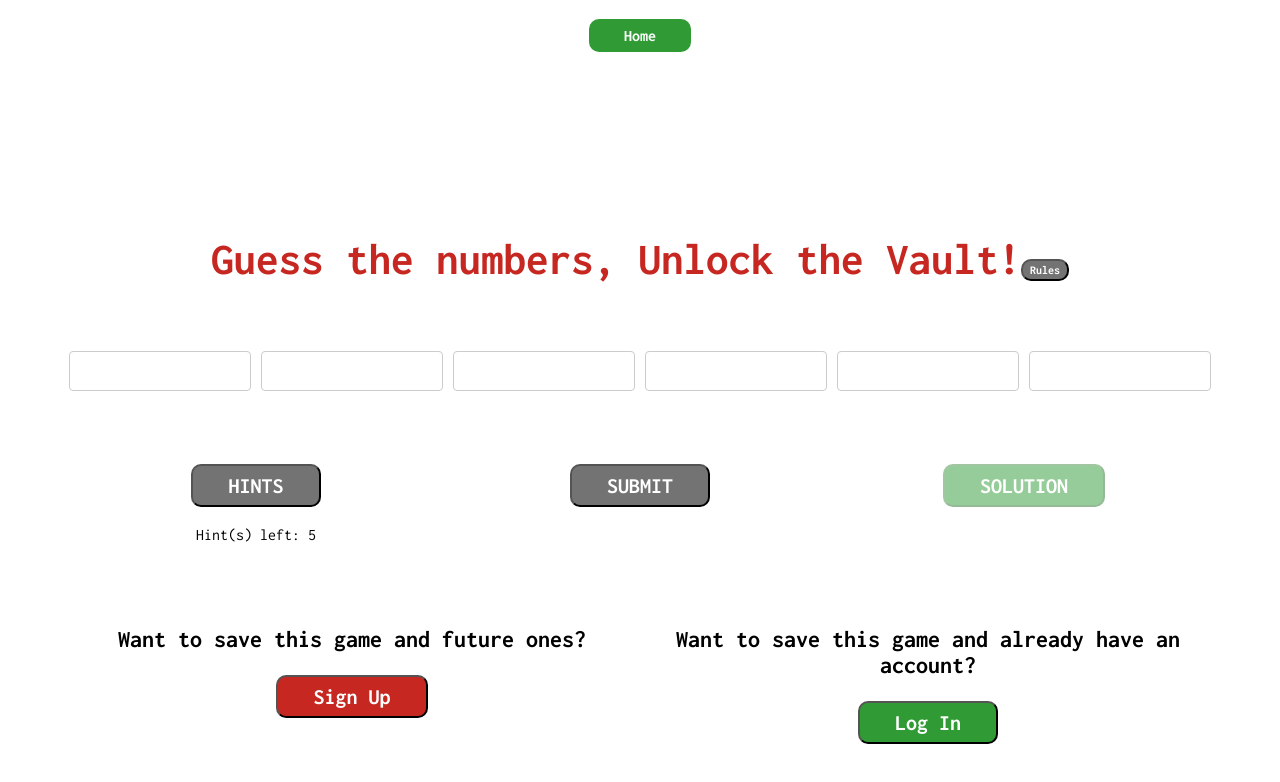
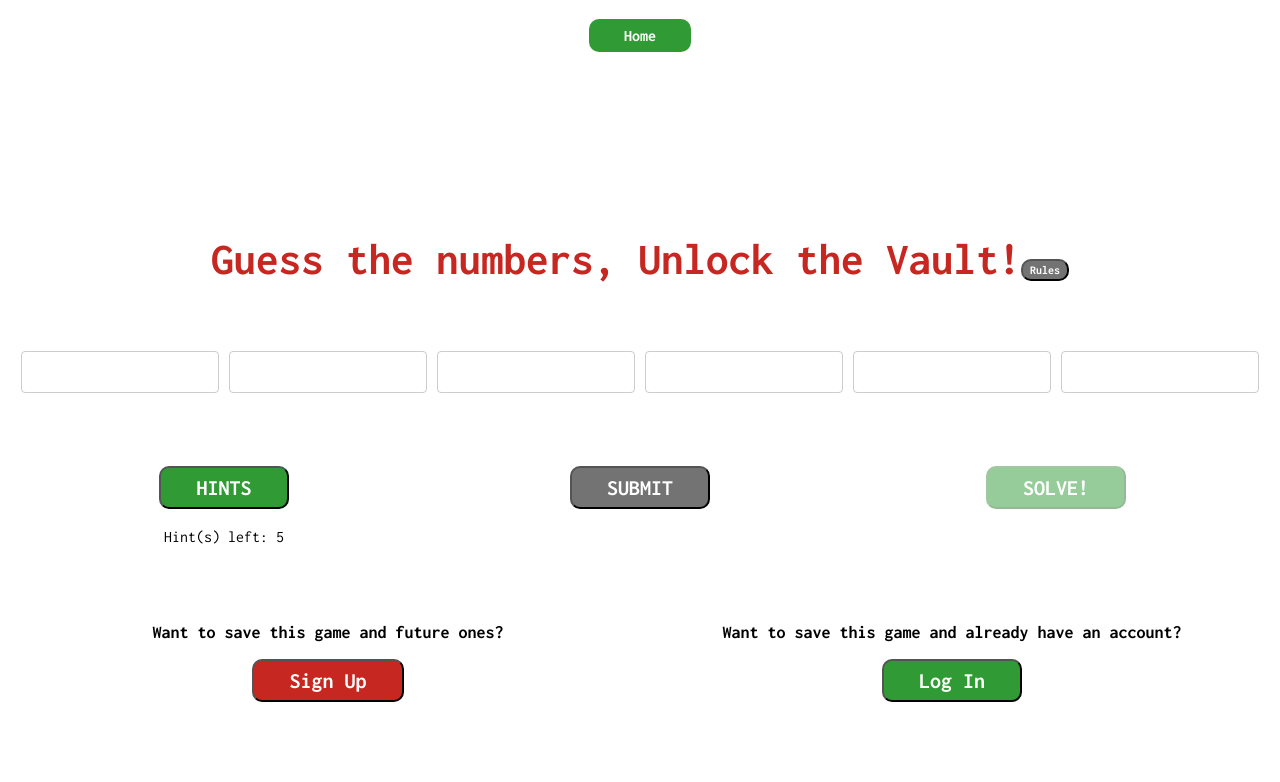
Before and after one commit to gstawde/UnlockTheVault, a React (Create React App) app in the folder dev/frontend/: page /game in a window 1280 px wide. Shown: the top 782 px of the page. Built offline with nearby package versions, Linux system fonts and the light colour scheme; a web font is replaced by a local one.

Commit message:
Changed cursor UI to match intended actions (disable for disabled buttons, etc)

```diff
--- a/dev/frontend/src/pages/GamePage.js
+++ b/dev/frontend/src/pages/GamePage.js
@@ -22,12 +22,12 @@ const GamePage = () => {
     const [inputValueFive, setInputValueFive] = useState('');
     const [inputValueSix, setInputValueSix] = useState('');
 
-    const [backgroundColorOne, setBackgroundColorOne] = useState('#FFFFFF'); // Default white color for box one
-    const [backgroundColorTwo, setBackgroundColorTwo] = useState('#FFFFFF'); // Default white color for box two
-    const [backgroundColorThree, setBackgroundColorThree] = useState('#FFFFFF'); // Default white color for box two
-    const [backgroundColorFour, setBackgroundColorFour] = useState('#FFFFFF'); // Default white color for box two
-    const [backgroundColorFive, setBackgroundColorFive] = useState('#FFFFFF'); // Default white color for box two
-    const [backgroundColorSix, setBackgroundColorSix] = useState('#FFFFFF'); // Default white color for box two
+    const [backgroundColorOne, setBackgroundColorOne] = useState('#FFFFFF');
+    const [backgroundColorTwo, setBackgroundColorTwo] = useState('#FFFFFF');
+    const [backgroundColorThree, setBackgroundColorThree] = useState('#FFFFFF');
+    const [backgroundColorFour, setBackgroundColorFour] = useState('#FFFFFF');
+    const [backgroundColorFive, setBackgroundColorFive] = useState('#FFFFFF');
+    const [backgroundColorSix, setBackgroundColorSix] = useState('#FFFFFF');
 
     const [hintOne, setHintOne] = useState('');
     const [hintTwo, setHintTwo] = useState('');
@@ -37,19 +37,34 @@ const GamePage = () => {
     const [hintSix, setHintSix] = useState('');
     const [hintsLeft, setHintsLeft] = useState(5);
 
+    const notify = (warning) => toast.warning(warning);
+    const notifyError = (warning) => toast.error(warning);
+
     const handleSubmitClick = () => {
+        if (isCompletelyEmpty()) {
+            notifyError("You didn't provide any guesses. Try putting in at least one number in a spot before submitting!")
+        } else {
             GameLogic.handleButtonClick('one', inputValueOne, backgroundColorOne, setBackgroundColorOne, setHintOne);
             GameLogic.handleButtonClick('two', inputValueTwo, backgroundColorTwo, setBackgroundColorTwo, setHintTwo);
             GameLogic.handleButtonClick('three', inputValueThree, backgroundColorThree, setBackgroundColorThree, setHintThree);
             GameLogic.handleButtonClick('four', inputValueFour, backgroundColorFour, setBackgroundColorFour, setHintFour);
             GameLogic.handleButtonClick('five', inputValueFive, backgroundColorFive, setBackgroundColorFive, setHintFive);
             GameLogic.handleButtonClick('six', inputValueSix, backgroundColorSix, setBackgroundColorSix, setHintSix);
+        }
     };
 
-    const notify = () => toast.warning("Oh no, you've run out of hints! However, you can now request a \'Solve\'!");
+    const isCompletelyEmpty = () => {
+        return (inputValueOne === "" && inputValueTwo === "" && inputValueThree === "" && inputValueFour === "" && inputValueFive === "" && inputValueSix === "");
+    };
+
+
+    const [areHintsDisabled, setHintsDisabled] = useState(false);
 
     const handleHintClick = () => {
         if (hintsLeft > 0) {
+            if (isCompletelyEmpty()) {
+                notifyError("Uh oh! You can't request a hint when you haven't filled in any of the spaces. Try putting in at least one number in a spot first.")
+            } else {
                 setHintsLeft(hintsLeft - 1);
                 GameLogic.handleHintButton(inputValueOne, setHintOne, 1);
                 GameLogic.handleHintButton(inputValueTwo, setHintTwo, 2);
@@ -57,8 +72,10 @@ const GamePage = () => {
                 GameLogic.handleHintButton(inputValueFour, setHintFour, 4);
                 GameLogic.handleHintButton(inputValueFive, setHintFive, 5);
                 GameLogic.handleHintButton(inputValueSix, setHintSix, 6);
+            }
         } else {
-            notify(); // Alert when no hints left
+            notify("Oh no, you've run out of hints! However, you can now request a solution by clicking 'Solve'!"); // Alert when no hints left
+            setHintsDisabled(true);
         }
     };
 
@@ -112,7 +129,7 @@ const GamePage = () => {
             </div>
             <div class="row">
                 <div class="column">
-                    <button class="hints" onClick={handleHintClick}>HINTS</button>
+                    <button class="hints" onClick={handleHintClick} disabled={areHintsDisabled}>HINTS</button>
                     <ToastContainer
                         transition={Slide}
                     />
@@ -122,7 +139,7 @@ const GamePage = () => {
                     <button class="submit" onClick={handleSubmitClick}>SUBMIT</button>
                 </div>
                 <div className="column">
-                    <button class="solution" onClick={provideSolution} disabled={hintsLeft > 0}>SOLUTION</button>
+                    <button class="solution" onClick={provideSolution} disabled={hintsLeft > 0}>SOLVE!</button>
                 </div>
             </div>
             <br/>
@@ -138,7 +155,6 @@ const GamePage = () => {
                     <a href="/login">
                         <button className="login-button">Log In</button>
                     </a>
-
                 </div>
             </div>
         </body>
--- a/dev/frontend/src/pages/Login.js
+++ b/dev/frontend/src/pages/Login.js
@@ -34,7 +34,7 @@ const Login = () => {
             <title>Unlock the Vault</title>
         </head>
         <body>
-            <img className="logo" src={UnlockLogo} alt="Unlock the Vault Logo"/>
+            {/*<img className="logo" src={UnlockLogo} alt="Unlock the Vault Logo"/>*/}
             <h1>Welcome Back!</h1>
             <form>
                 <label htmlFor="username">Username</label>
--- a/dev/frontend/src/pages/SignUp.js
+++ b/dev/frontend/src/pages/SignUp.js
@@ -93,7 +93,6 @@ const SignUp = () => {
             <title>Unlock the Vault</title>
         </head>
         <body>
-            <img className="logo" src={UnlockLogo} alt="Unlock the Vault Logo"/>
             <h1>Sign Up Below!</h1>
             <form>
                 <label htmlFor="fName">First Name</label>
--- a/dev/frontend/src/pages/game-page.css
+++ b/dev/frontend/src/pages/game-page.css
@@ -16,6 +16,14 @@ body {
 h1 {
     font-size: 45px;
     padding-top: 150px;
+}
+
+h2 {
+    font-size: 18px;
+}
+
+input {
+    font-size: 15px;
 }
 
 .column {
@@ -43,9 +51,14 @@ button {
     cursor: pointer;
 }
 
-.hints:hover {
+.hints:enabled {
     background-color: #309B35;
     cursor: pointer;
+}
+
+.hints:disabled {
+    opacity: 0.5;
+    cursor: not-allowed;
 }
 
 .submit:hover {
@@ -56,6 +69,10 @@ button {
 .solution:disabled {
     opacity: 0.5;
     cursor: not-allowed;
+}
+
+.solution:enabled {
+    cursor: pointer;
 }
 
 .solution {
@@ -73,6 +90,7 @@ button {
 }
 
 .sign-up-button:hover {
+    cursor: pointer;
     box-shadow: 0 0 20px 6px #737373;
 }
 
@@ -82,5 +100,6 @@ button {
 }
 
 .login-button:hover {
+    cursor: pointer;
     box-shadow: 0 0 20px 6px #737373;
 }
--- a/dev/frontend/src/pages/landing-page.css
+++ b/dev/frontend/src/pages/landing-page.css
@@ -29,6 +29,7 @@ button {
 }
 
 .landing-view1-login:hover {
+    cursor: pointer;
     box-shadow: 0 0 25px 6px #737373;
 }
 
@@ -94,6 +95,7 @@ button {
 
 .landing-view3-signup:hover {
     box-shadow: 0 0 25px 6px #737373;
+    cursor: pointer;
 }
 
 .landing-view3-play {
@@ -113,6 +115,7 @@ button {
 
 .landing-view3-play:hover {
     box-shadow: 0 0 25px 6px #737373;
+    cursor: pointer;
 }
 
 .row {
--- a/dev/frontend/src/pages/login.css
+++ b/dev/frontend/src/pages/login.css
@@ -40,6 +40,7 @@ label {
 
 .login:hover {
     background-color: #309B35;
+    cursor: pointer;
 }
 
 .show-pass-button {
@@ -49,4 +50,5 @@ label {
 
 .show-pass-button:hover {
     background-color: #C72721;
+    cursor: pointer;
 }
--- a/dev/frontend/src/pages/sign-up.css
+++ b/dev/frontend/src/pages/sign-up.css
@@ -50,6 +50,7 @@ label {
 
 .sign-up:hover {
     background-color: #309B35;
+    cursor: pointer;
 }
 
 .show-pass-row {
```
Lines whose indentation alone changed are shown as unchanged.
